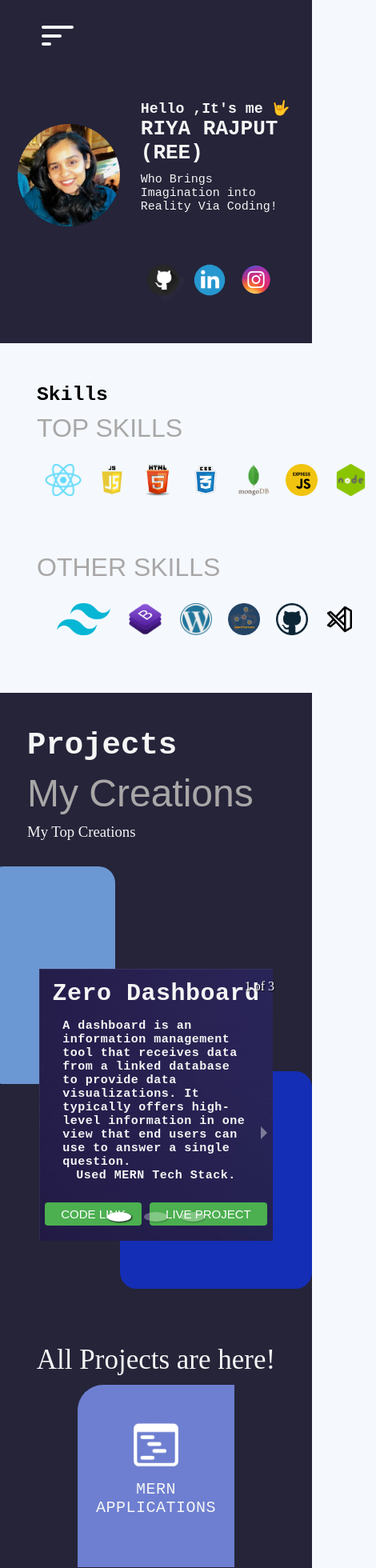
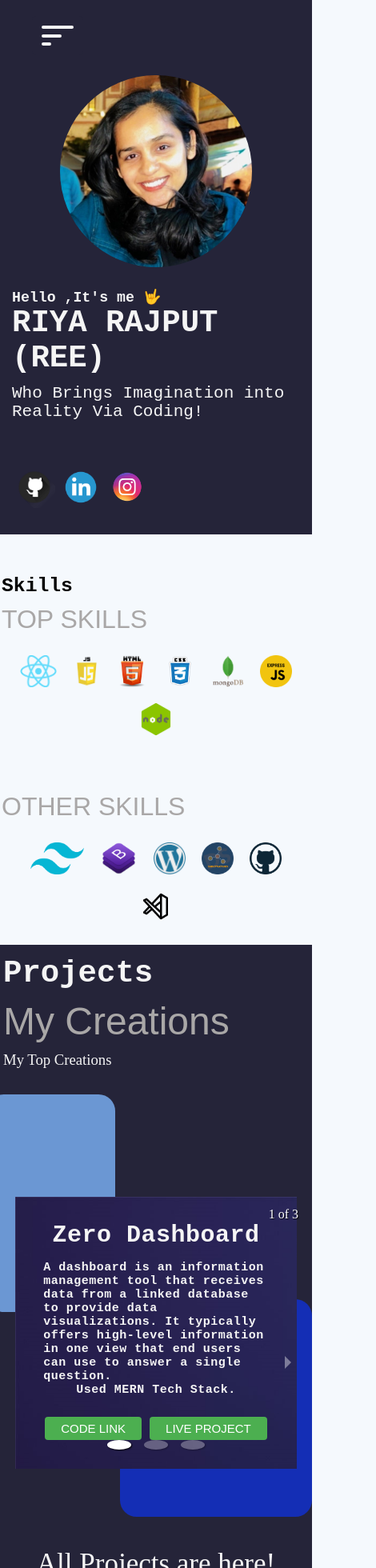
Before and after one commit to reerajput930/portfolio-2.0, a React (Create React App) app in the folder portfolio/: page / in a window 390 px wide. Shown: the part 20-1980 px from the top of the page at 80% size, 470 px wide, since content can reach past the window. Built offline with nearby package versions, Linux system fonts and the light colour scheme; grey boxes are pictures that could not be loaded.

Commit message:
responsive

```diff
--- a/portfolio/src/components/Home.js
+++ b/portfolio/src/components/Home.js
@@ -31,20 +31,20 @@ export default function Home() {
       <div className="inner--block">
         <div className="user--img">
           <img
-            style={{ height: "8em", borderRadius: "100%" }}
+            style={{ height: "15em", borderRadius: "100%" }}
             src={profileimg}
           />
         </div>
         <div className="user--detail">
-          <h3 className="user--name" style={{ fontSize: "1em" }}>
+          <h3 className="user--name" style={{ fontSize: "2em" }}>
             Hello ,It's me 🤟{" "}
           </h3>
-          <h2 className="user--name" style={{ fontSize: "2em" }}>
+          <h2 className="user--name" style={{ fontSize: "4em" }}>
             RIYA RAJPUT (REE){" "}
           </h2>
 
           {/* <Typewriting print="Who Brings Imagination into Reality Via Coding!" /> */}
-          <div style={{fontFamily:"monospace",fontSize:"15px",fontWeight:"300",marginTop:"10px"}} id="typewriter">Who Brings Imagination into Reality Via Coding!</div>
+          <div style={{fontFamily:"monospace",fontSize:"21px",fontWeight:"300",marginTop:"10px"}} id="typewriter">Who Brings Imagination into Reality Via Coding!</div>
 
           <div className="icons--block">
             <Icons />
--- a/portfolio/src/index.css
+++ b/portfolio/src/index.css
@@ -755,7 +755,7 @@ a {
     margin: 0px;
     margin-top: 1em;
     margin-bottom: 1em;
-
+    flex-wrap: wrap;
   }
 
   .tech--subheading--block {
@@ -765,6 +765,10 @@ a {
   .techStack--block h2 {
     font-size: 1.9em !important;
   }
+  .techStack--block{
+    margin: 2px !important;
+    margin-top: 50px !important;
+  }
 
   nav {
     padding: 4px 4px 4px 4px !important;
@@ -772,8 +776,8 @@ a {
   }
 
   nav ul li {
-    padding: 0px 4px 0px 4px;
-    font-size: 15px;
+    padding: 0px 0px 0px 0px;
+    font-size: 11px;
     font-weight: 400;
   }
 
@@ -812,8 +816,8 @@ a {
   }
 
   .block {
-    width: 11em;
-    height: 13em;
+    width: 9em;
+    height: 12em;
     padding: 10px;
   }
 
@@ -853,6 +857,32 @@ a {
     font-size: 17ZZXpx;
   }
 
+  .timeline{    padding: 2px; }
+
+.timeline-row:nth-child(odd) {
+
+    padding-right: 43%;
+}
+.timeline-row {
+    padding-left: 43%;
+  }
+.timeline-row .timeline-content:before {
+        right: -26px;
+    width: 14px;
+    height: 14px;
+ }
+.timeline-row:nth-child(even) .timeline-content:before {
+    left: -26px;
+    right: initial;
+}
+
+
+
+
+
+
+
+
   .contact {
     flex-direction: column !important;
   }
@@ -880,7 +910,7 @@ a {
   }
 
   .home--block {
-    padding: 22px;
+    padding: 2px;
 
   }
 
@@ -943,7 +973,29 @@ a {
   margin: 0px !important;
 }
 .project--block{
-  padding: 34px !important;
+  padding: 4px !important;
   height: 46em !important;
 }
+.techStack--block {
+
+  margin: 20px;
 }
+
+.inner--block{
+  flex-direction: column ;
+}
+.user--detail{
+  display: flex;
+  flex-direction: column;
+  margin-top: 90px;
+  /* justify-content: center; */
+  /* align-items: center; */
+}
+.user--img{
+  height: 11em !important;
+
+}
+.user--name{
+  font-size: 3em !important;
+}
+}
```
